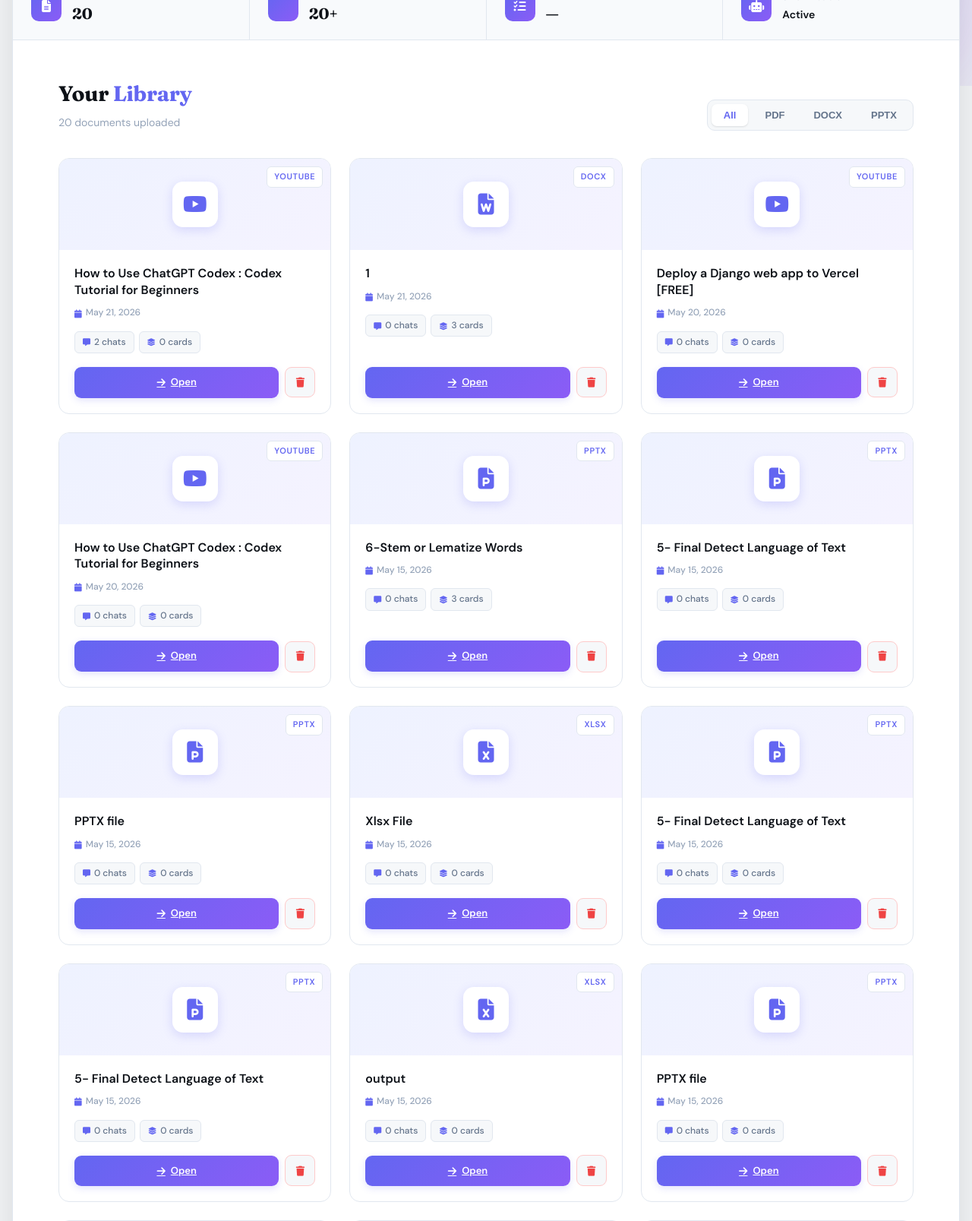
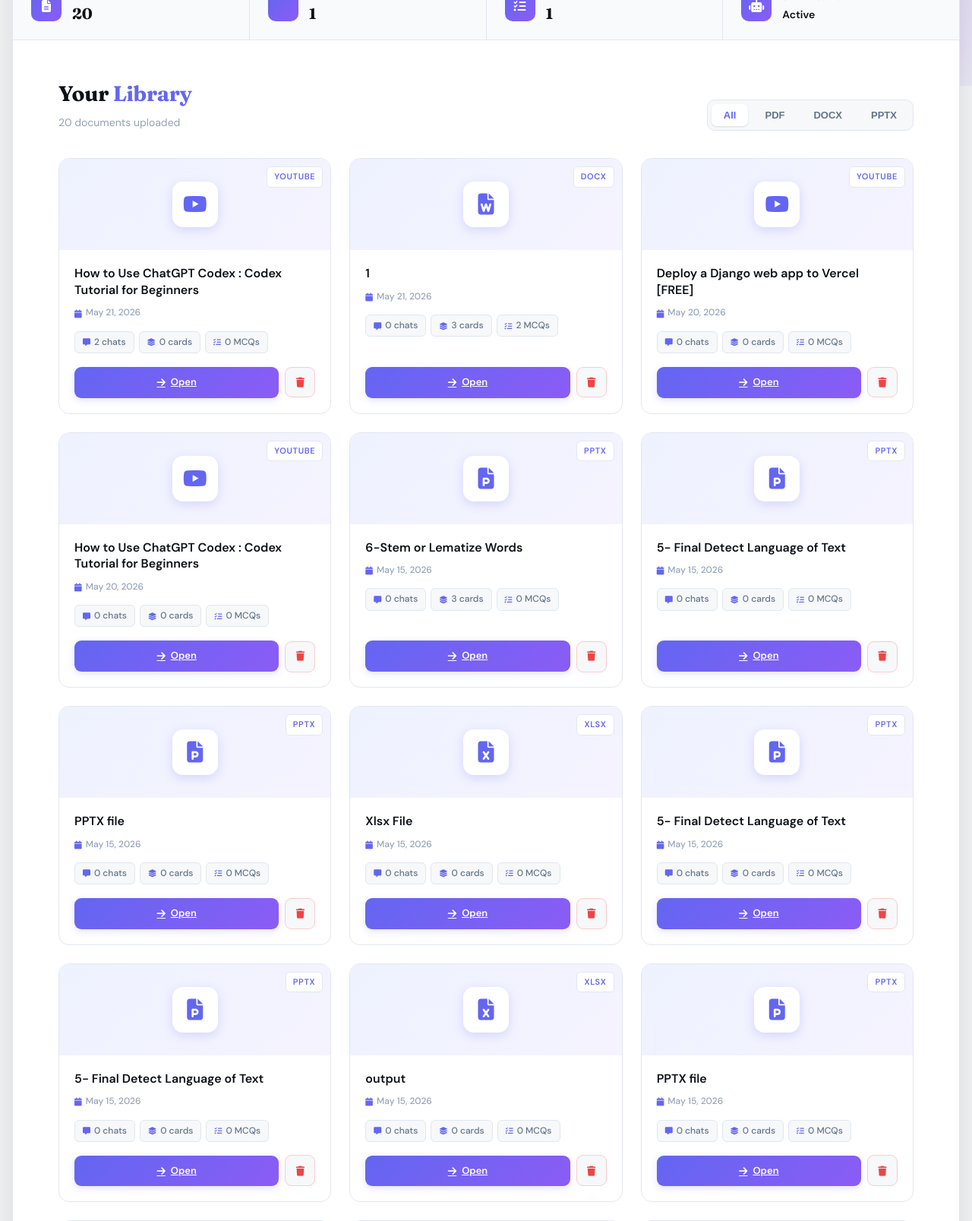
Before and after one commit to Ahmad-tayyab-1/Final_Year_Project, a Django app: template Final_Year_Project/doc_learning_system/templates/documents/home.html in a window 1280 px wide. Shown: the part 687-2294 px from the top of the page at 76% size. Run offline with Django 5.2, Linux system fonts and the light colour scheme; a user stored in the database is signed in; data comes from the database, SQL or seed files in the repository; tables that the repository leaves empty hold one stand-in row (values such as "Sample post"); the template is opened without the code that fills it: values that come from a table or form of the project are taken from there, most other values are stand-ins (such as "Sample title", 1, 10 or a date in 2020).

Commit message:
Mcqs count updated

```diff
--- a/Final_Year_Project/doc_learning_system/templates/documents/home.html
+++ b/Final_Year_Project/doc_learning_system/templates/documents/home.html
@@ -879,21 +879,14 @@
         <div class="stat-pill-icon"><i class="fas fa-cards-blank"></i></div>
         <div>
             <div class="stat-label">Flashcards</div>
-            <div class="stat-value">
-                {% with total=0 %}
-                {% for d in documents %}
-                {% with total=total|add:d.flashcards.count %}{% endwith %}
-                {% endfor %}
-                {{ documents|length }}+
-                {% endwith %}
-            </div>
+            <div class="stat-value">{{ total_flashcards }}</div>
         </div>
     </div>
     <div class="stat-pill">
         <div class="stat-pill-icon"><i class="fas fa-list-check"></i></div>
         <div>
             <div class="stat-label">MCQs Generated</div>
-            <div class="stat-value">—</div>
+            <div class="stat-value">{{ total_mcqs }}</div>
         </div>
     </div>
     <div class="stat-pill">
@@ -953,6 +946,10 @@
                     <div class="stat-tag">
                         <i class="fas fa-layer-group"></i>
                         {{ doc.flashcards.count }} cards
+                    </div>
+                    <div class="stat-tag">
+                        <i class="fas fa-list-check"></i>
+                        {{ doc.mcqs.count }} MCQs
                     </div>
                 </div>
                 <div class="card-actions">
```
Also changed, not shown: Final_Year_Project/doc_learning_system/documents/views.py (+10 -3 lines), 1 other file.
